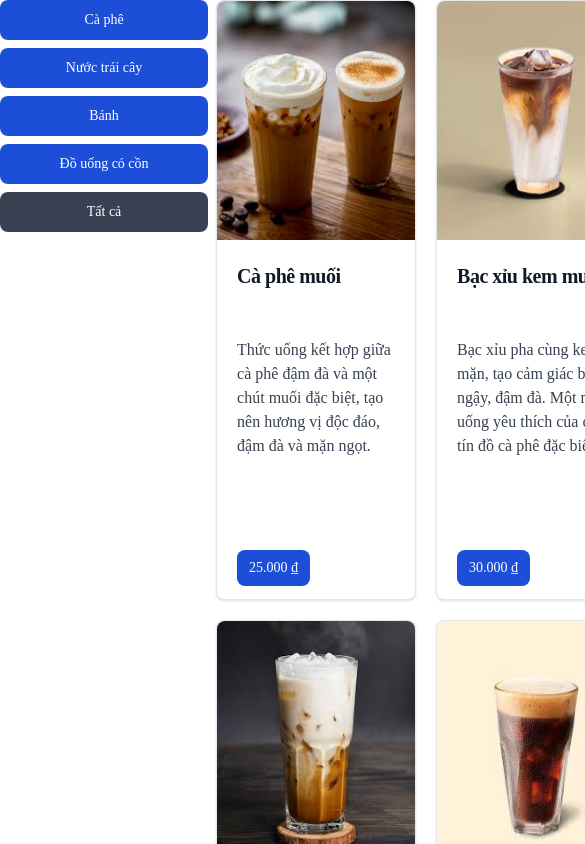
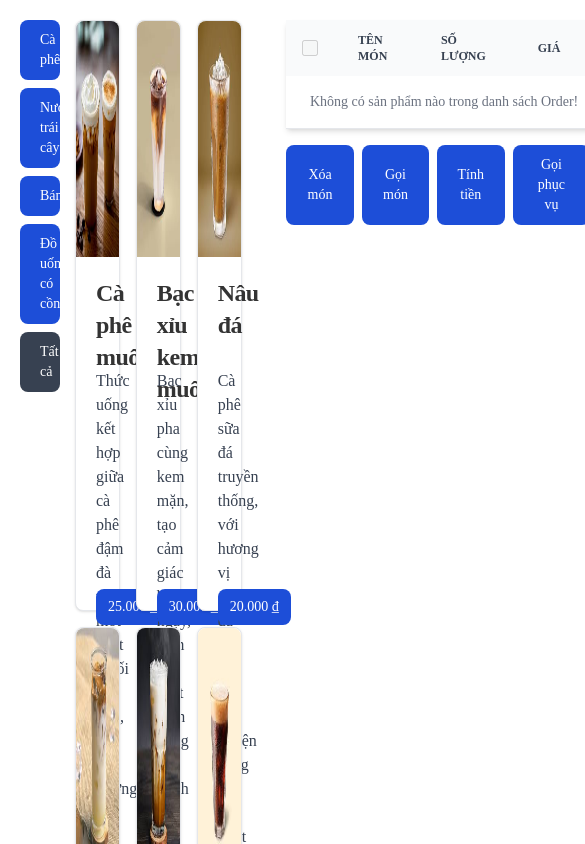
Before and after one commit to duclong1311/coffee-smart-system, a React (Create React App) app: page /menu in a window 390 px wide. Shown: the top 844 px of the page, 585 px wide, since content can reach past the window. Built offline with nearby package versions, Linux system fonts and the light colour scheme; data requests are answered from the project's data file.

Commit message:
responsive & fix toast error

```diff
--- a/src/components/pages/client/DisplayMenu.css
+++ b/src/components/pages/client/DisplayMenu.css
@@ -1,7 +1,19 @@
 body {
-    margin: 0;
+    box-sizing: border-box;
 }
 
 .menu-container {
+    margin-top: 20px;
+    margin-left: 20px;
     display: flex;
+    width: calc(100% - 20px);
+    height: 100vh;
 }
+
+.menu-container .left-container {
+
+}
+
+.menu-container .right-container {
+
+}
--- a/src/components/pages/client/DisplayMenu.js
+++ b/src/components/pages/client/DisplayMenu.js
@@ -45,17 +45,14 @@ const DisplayMenu = () => {
             />
 
             <ToastContainer
-                position="top-center"
+                position="bottom-right"
                 autoClose={5000}
                 hideProgressBar={false}
                 newestOnTop={false}
                 closeOnClick
                 rtl={false}
-                draggable
                 theme="light"
             />
-            {/* Same as */}
-            <ToastContainer />
         </>
     )
 }
--- a/src/components/pages/client/FoodType.css
+++ b/src/components/pages/client/FoodType.css
@@ -1,48 +1,54 @@
+* {
+  box-sizing: border-box;
+}
+
 .foodtype-container {
   display: flex;
   width: 100%;
 }
 
-.left-container {
+.foodtype-container .left-container {
   display: flex;
   flex-direction: column;
-  width: 1100px;
+  width: 10vw;
 }
 
-.right-container {
+.foodtype-container .right-container {
   display: flex;
   flex-wrap: wrap;
-  gap: 20px;
-  width: 4500px;
+  gap: 1em;
+  width: 50vw;
+  margin-left: 1em;
 }
 
 .right-container .right-container-menu {
   display: flex;
   flex-wrap: wrap;
-  gap: 20px;
+  gap: 1em;
 }
 
 .right-container .pagination {
   margin: auto;
 }
 
-.food-item {
-  width: 200px;
-  height: 600px;
+.right-container-menu .menu-card .food-item {
+  width: 11.5vw;
+  height: 70vh;
 }
 
-.item-name {
-  font-size: 20px;
-  height: 70px;
-  width: 100%;
-}
-
-.right-container .food-item img {
+.right-container .menu-card .food-item img {
   width: 100%;
   height: 40%;
 }
 
-.item-description {
-  height: 200px;
+.right-container .menu-card .food-item .item-name {
+  font-size: 1.5em;
+  color: #333;
+  height: 3.5em;
   width: 100%;
 }
+
+.right-container .menu-card .food-item .item-description {
+  height: 13em;
+  width: 100%;
+}
--- a/src/components/pages/client/FoodType.js
+++ b/src/components/pages/client/FoodType.js
@@ -1,6 +1,7 @@
 import axios from 'axios';
 import './FoodType.css'
 import { useEffect, useState } from 'react';
+import { toast } from 'react-toastify';
 
 
 const FoodType = ({ addToOrder }) => {
@@ -30,6 +31,7 @@ const FoodType = ({ addToOrder }) => {
 
     const handleClickAddToOrder = (item) => {
         addToOrder(item);
+        toast.success("Thêm thành công!")
     }
 
     return (
@@ -48,7 +50,7 @@ const FoodType = ({ addToOrder }) => {
                         {
                             menuData.length > 0 && menuData.map((item, index) => (
                                 <div className='menu-card' key={`${item}-${index}`}>
-                                    <div className="max-w-sm bg-white border border-gray-200 rounded-lg shadow dark:bg-gray-800 dark:border-gray-700 food-item">
+                                    <div className="food-item max-w-sm bg-white border border-gray-200 rounded-lg shadow dark:bg-gray-800 dark:border-gray-700">
                                         <img className="rounded-t-lg" src={item.img} alt="..." />
                                         <div className="p-5">
                                             <h5 className="item-name mb-2 text-2xl font-bold tracking-tight text-gray-900 dark:text-white">{item.name}</h5>
--- a/src/components/pages/client/OrderList.css
+++ b/src/components/pages/client/OrderList.css
@@ -1,35 +1,14 @@
-.order-list-container{
-    width: 100%;
+.order-list-container {
+  width: 100%;
+  margin-left: 1em;
 }
 
-.orderlist-action {
-    margin-top: 10px;
-    display: flex;
-    justify-content: center;
+.order-list-container .orderlist-table {
+  max-height: 58vh;
 }
 
-.orderlist-table {
-    display: flex;
-    flex-direction: column;
-    gap: 10px;
-    align-items: center;
-    width: 100%;
-    max-height: 58vh;
+.order-list-container .orderlist-action {
+  margin-top: 1em;
+  display: flex;
+  justify-content: center;
 }
-
-.orderlist-infor {
-    display: flex;
-    flex-direction: column;
-}
-
-.orderlist-right {
-    display: flex;
-    align-items: center;
-    gap: 50px;
-}
-
-.orderlist-left {
-    display: flex;
-    align-items: center;
-    gap: 50px;
-}
--- a/src/components/pages/client/OrderList.js
+++ b/src/components/pages/client/OrderList.js
@@ -44,9 +44,16 @@ const OrderList = ({ orderList, setOrderList, setShowModal }) => {
             isAvailability: false,
             food: orderList
         });
-        console.log("Check order", res);
-        console.log("freeTable:", freeTable);
-        console.log("orderList:", orderList);
+
+        const resolveAfter3Sec = new Promise(res => setTimeout(res, 3000));
+        toast.promise(
+            resolveAfter3Sec,
+            {
+                pending: 'Đang tiến hành gọi món',
+                success: 'Gọi món thành công 👌',
+                error: 'Gói món thất bại 🤯'
+            }
+        )
     }
 
     return (
@@ -74,9 +81,6 @@ const OrderList = ({ orderList, setOrderList, setShowModal }) => {
                                     </th>
                                     <th scope="col" className="px-6 py-3">
                                         Tổng tiền
-                                    </th>
-                                    <th scope="col" className="px-6 py-3">
-                                        Thời gian chờ
                                     </th>
                                 </tr>
                             </thead>
@@ -108,9 +112,6 @@ const OrderList = ({ orderList, setOrderList, setShowModal }) => {
                                             <td className="px-6 py-4">
                                                 {orderItem.total.toLocaleString('vi', { style: 'currency', currency: 'VND' })}
                                             </td>
-                                            <td className="px-6 py-4">
-                                                5 phút
-                                            </td>
                                         </tr>
                                     ))
                                     :
--- a/src/json/db.json
+++ b/src/json/db.json
@@ -359,57 +359,6 @@
         }
       ],
       "id": "7f76"
-    },
-    {
-      "id": "31fe",
-      "tableNumber": "TB003",
-      "isAvailability": false,
-      "food": [
-        {
-          "id": "4",
-          "name": "Sữa tươi cà phê",
-          "description": "Sữa tươi kết hợp với cà phê, đem lại vị thanh mát, béo nhẹ và hương thơm tự nhiên của cà phê.",
-          "img": "/assets/images/Menu/sua-tuoi-cafe.jpg",
-          "price": 27000,
-          "category": "coffee",
-          "availability": true,
-          "quantity": 1,
-          "total": 27000
-        },
-        {
-          "id": "3",
-          "name": "Nâu đá",
-          "description": "Cà phê sữa đá truyền thống, với hương vị đậm đà của cà phê hòa quyện cùng sữa đặc ngọt ngào.",
-          "img": "/assets/images/Menu/nau-da.jpg",
-          "price": 20000,
-          "category": "coffee",
-          "availability": true,
-          "quantity": 1,
-          "total": 20000
-        },
-        {
-          "id": "2",
-          "name": "Bạc xỉu kem muối",
-          "description": "Bạc xỉu pha cùng kem mặn, tạo cảm giác béo ngậy, đậm đà. Một món uống yêu thích của các tín đồ cà phê đặc biệt.",
-          "img": "/assets/images/Menu/bac-xiu-kem-muoi.jpg",
-          "price": 30000,
-          "category": "coffee",
-          "availability": true,
-          "quantity": 1,
-          "total": 30000
-        },
-        {
-          "id": "1",
-          "name": "Cà phê muối",
-          "description": "Thức uống kết hợp giữa cà phê đậm đà và một chút muối đặc biệt, tạo nên hương vị độc đáo, đậm đà và mặn ngọt.",
-          "img": "/assets/images/Menu/ca-phe-muoi.jpg",
-          "price": 25000,
-          "category": "coffee",
-          "availability": true,
-          "quantity": 1,
-          "total": 25000
-        }
-      ]
     }
   ],
   "feedBack": [
```
